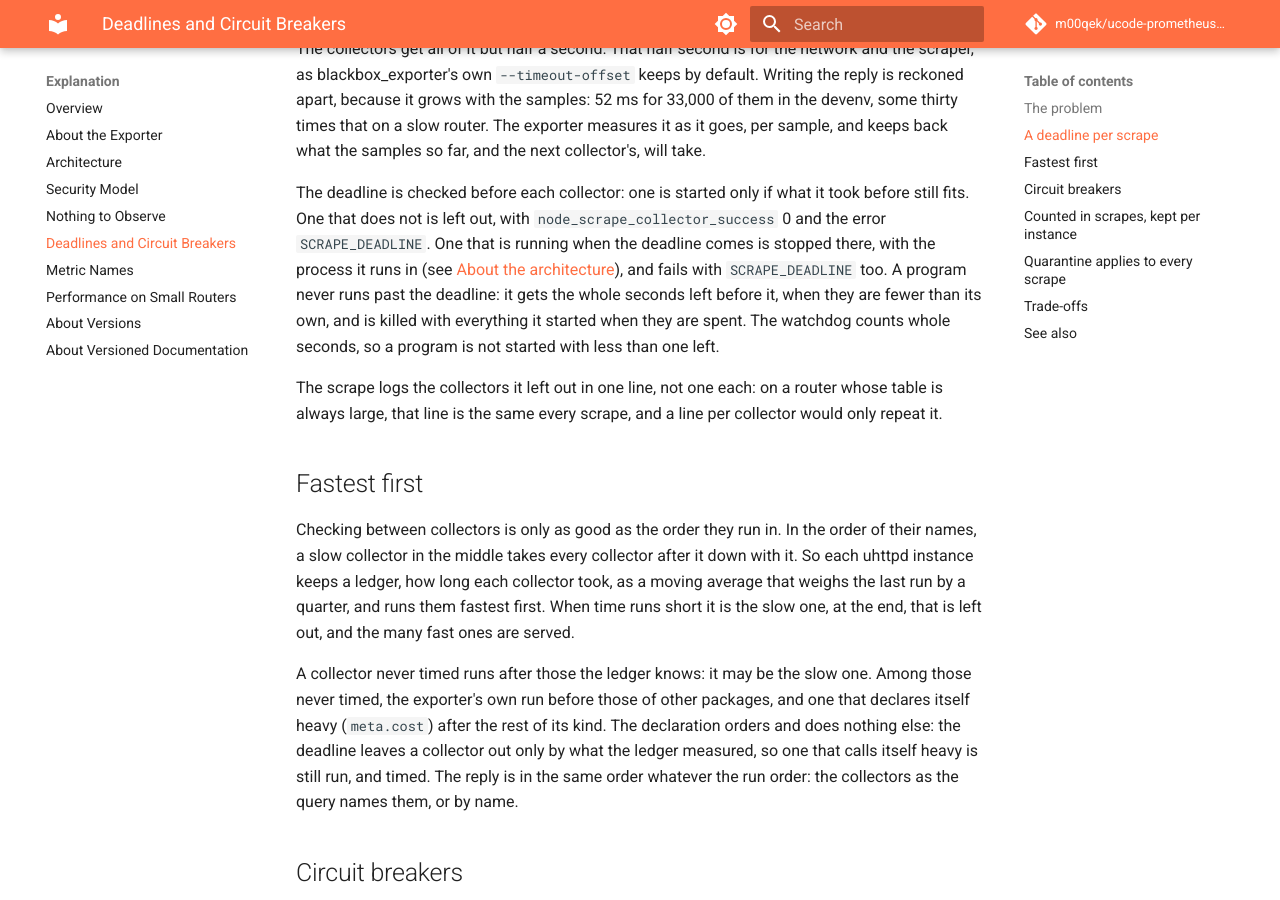
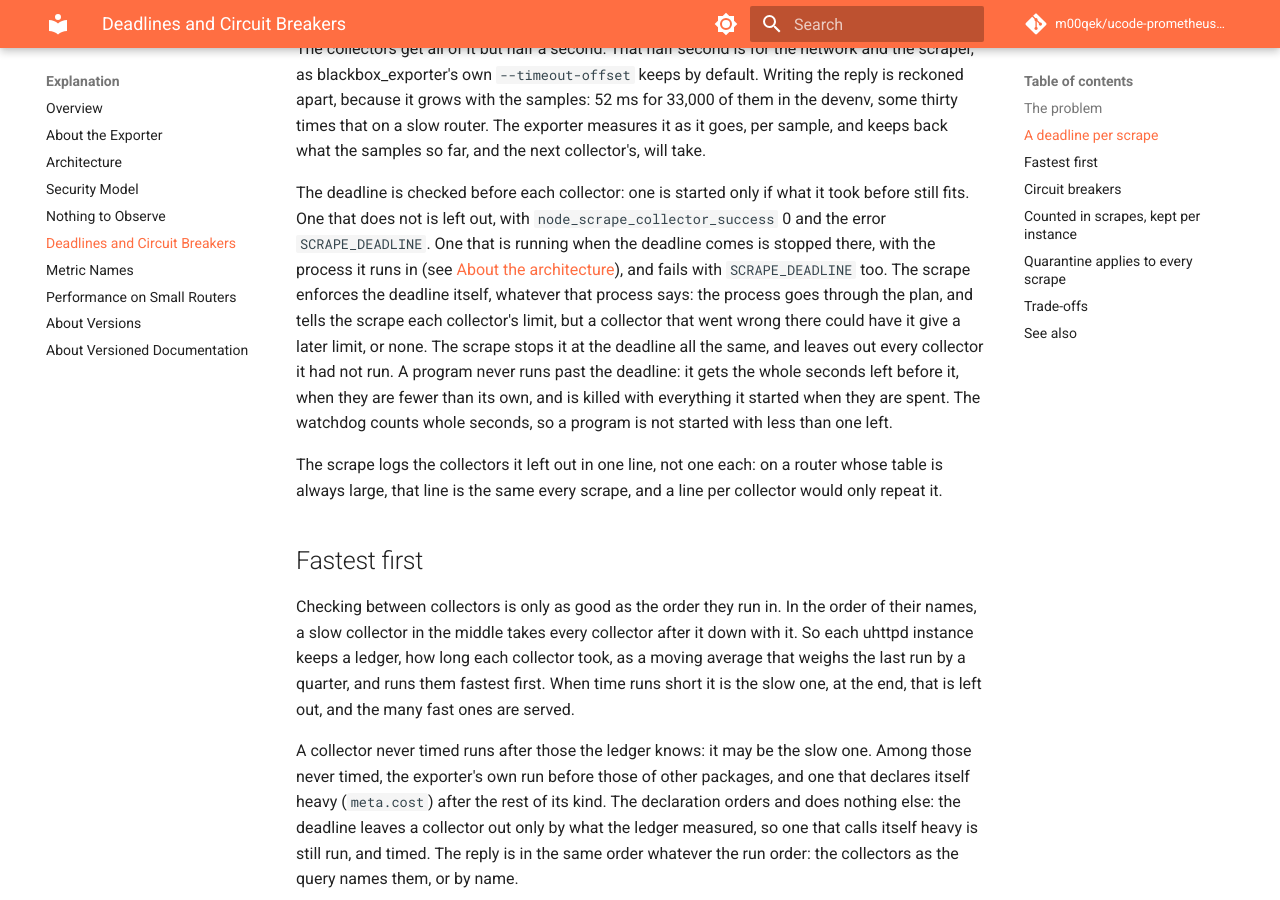
Before and after one commit to m00qek/ucode-prometheus-exporter, an MkDocs documentation site: the page built from docs/explanation/deadlines-and-breakers.md, in a window 1280 px wide and 900 px high, scrolled down 841 px. Built offline with MkDocs 1.6.1 and Material for MkDocs 9.7.7, drawn with Linux system fonts in a browser that asks for light colours; comment, search, counter and statistics services are not loaded.

Commit message:
Say that the scrape holds the collectors' child to its deadline, whatever it says

```diff
--- a/docs/explanation/deadlines-and-breakers.md
+++ b/docs/explanation/deadlines-and-breakers.md
@@ -16,7 +16,7 @@ So each scrape has a deadline. Prometheus says how long it waits, in `X-Promethe
 
 The collectors get all of it but half a second. That half second is for the network and the scraper, as blackbox_exporter's own `--timeout-offset` keeps by default. Writing the reply is reckoned apart, because it grows with the samples: 52 ms for 33,000 of them in the devenv, some thirty times that on a slow router. The exporter measures it as it goes, per sample, and keeps back what the samples so far, and the next collector's, will take.
 
-The deadline is checked before each collector: one is started only if what it took before still fits. One that does not is left out, with `node_scrape_collector_success` 0 and the error `SCRAPE_DEADLINE`. One that is running when the deadline comes is stopped there, with the process it runs in (see [About the architecture](architecture.md#a-process-of-its-own)), and fails with `SCRAPE_DEADLINE` too. A program never runs past the deadline: it gets the whole seconds left before it, when they are fewer than its own, and is killed with everything it started when they are spent. The watchdog counts whole seconds, so a program is not started with less than one left.
+The deadline is checked before each collector: one is started only if what it took before still fits. One that does not is left out, with `node_scrape_collector_success` 0 and the error `SCRAPE_DEADLINE`. One that is running when the deadline comes is stopped there, with the process it runs in (see [About the architecture](architecture.md#a-process-of-its-own)), and fails with `SCRAPE_DEADLINE` too. The scrape enforces the deadline itself, whatever that process says: the process goes through the plan, and tells the scrape each collector's limit, but a collector that went wrong there could have it give a later limit, or none. The scrape stops it at the deadline all the same, and leaves out every collector it had not run. A program never runs past the deadline: it gets the whole seconds left before it, when they are fewer than its own, and is killed with everything it started when they are spent. The watchdog counts whole seconds, so a program is not started with less than one left.
 
 The scrape logs the collectors it left out in one line, not one each: on a router whose table is always large, that line is the same every scrape, and a line per collector would only repeat it.
 
```
Also changed, not shown: CHANGELOG.md (+1 -0 lines), docs/explanation/architecture.md (+2 -0 lines), docs/reference/log-messages.md (+1 -0 lines).
